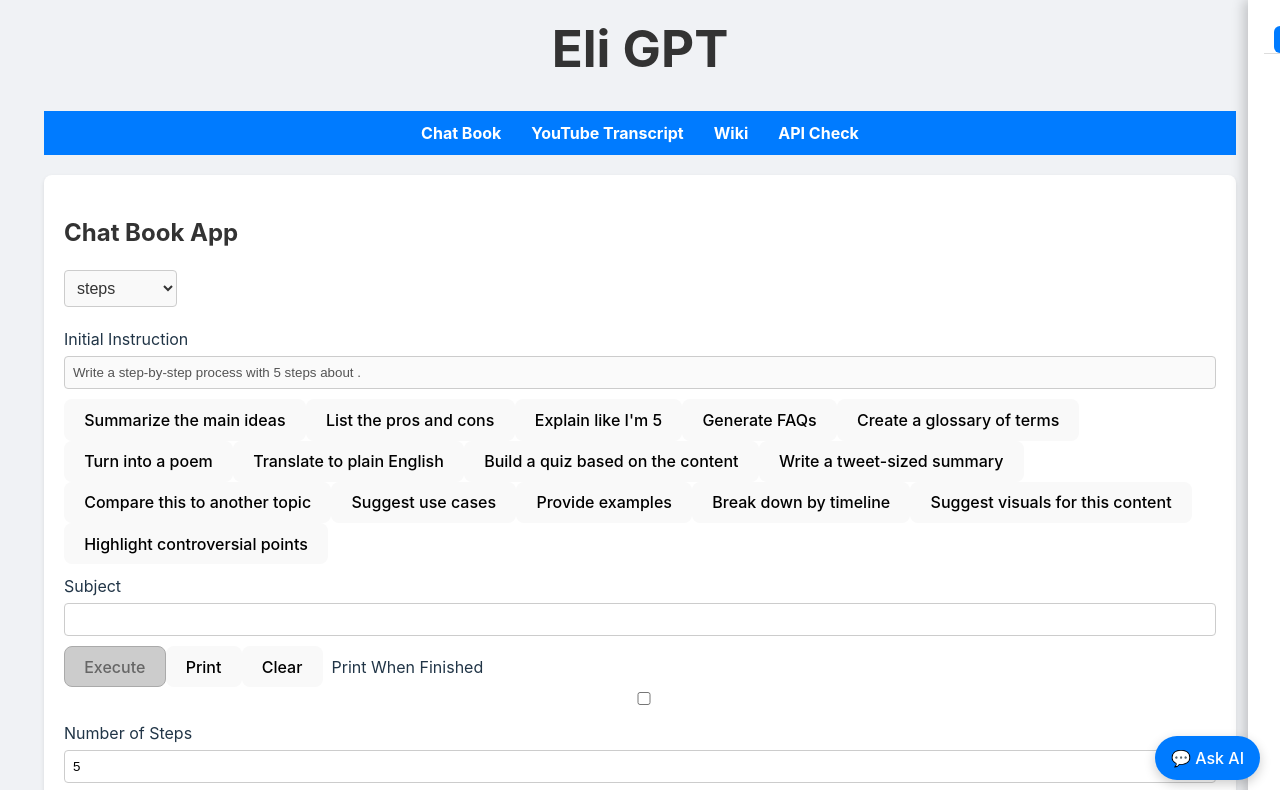
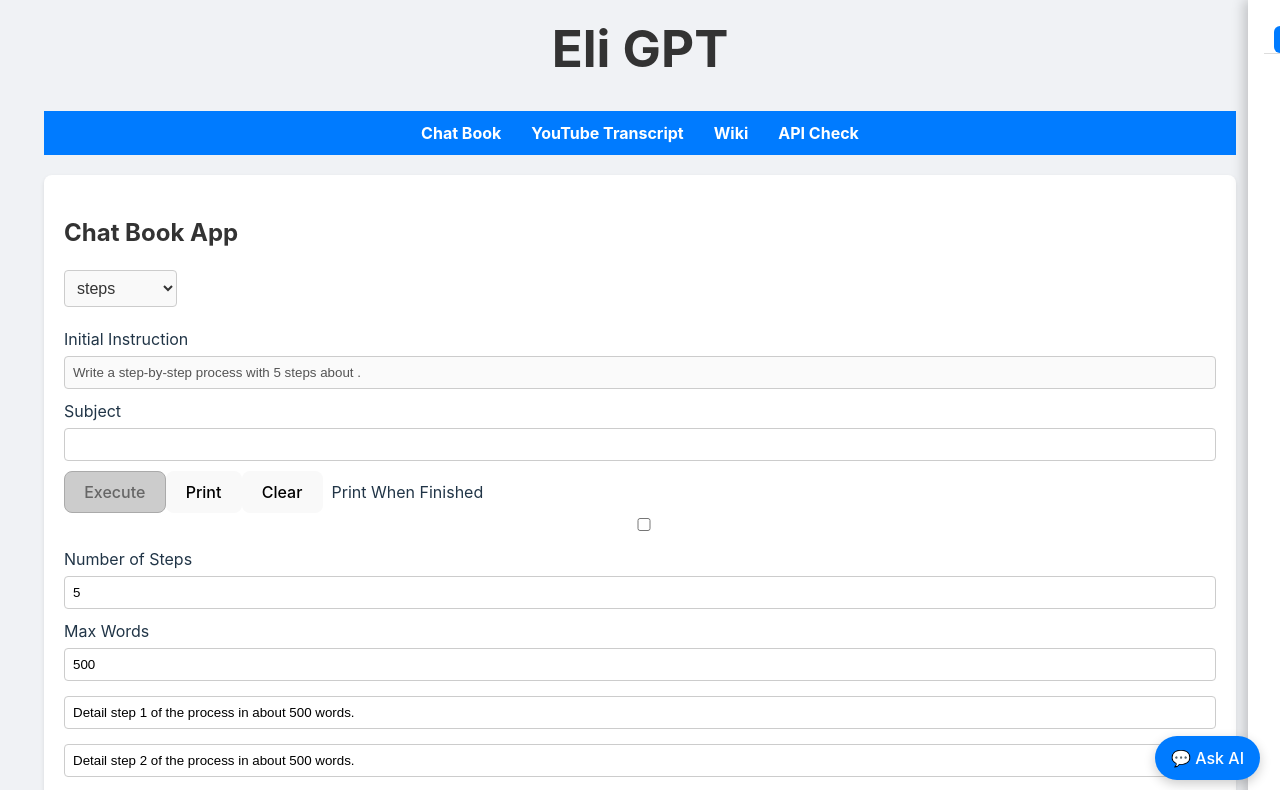
Before and after one commit to elijahred23/chat-book-site-api, a React (Vite) app: page /chatBook in a window 1280 px wide. Shown: the top 790 px of the page. Built offline with nearby package versions, Linux system fonts and the light colour scheme.

Commit message:
V-20: Removed unused buttons

```diff
--- a/src/ChatBookApp.jsx
+++ b/src/ChatBookApp.jsx
@@ -29,21 +29,6 @@ const getValuesInLocalStorage = () => {
 }
 
 const promptSuggestions = [
-    "Summarize the main ideas",
-    "List the pros and cons",
-    "Explain like I'm 5",
-    "Generate FAQs",
-    "Create a glossary of terms",
-    "Turn into a poem",
-    "Translate to plain English",
-    "Build a quiz based on the content",
-    "Write a tweet-sized summary",
-    "Compare this to another topic",
-    "Suggest use cases",
-    "Provide examples",
-    "Break down by timeline",
-    "Suggest visuals for this content",
-    "Highlight controversial points"
 ];
 
 export default function ChatBookApp() {
--- a/src/ChatGPT.jsx
+++ b/src/ChatGPT.jsx
@@ -21,15 +21,10 @@ function GptPromptComponent({ selectedText }) {
 
     const promptSuggestions = [
         "Summarize this text",
-        "Explain like I'm 5",
-        "Give pros and cons",
-        "Translate this",
+        "Elaborate on this",
+        "Explain simply",
         "List 5 key points",
-        "Turn this into a poem",
-        "Make a quiz",
-        "Give a metaphor",
         "Add historical context",
-        "Create a fun fact"
     ];
 
     const handleInputChange = (event) => setPrompt(event.target.value);
--- a/src/YouTubeTranscript.jsx
+++ b/src/YouTubeTranscript.jsx
@@ -127,20 +127,9 @@ export default function YouTubeTranscript() {
     const promptSuggestions = [
         "Summarize this video",
         "Explain in simple terms",
-        "Generate quiz questions",
         "Extract key takeaways",
-        "List important timestamps",
-        "Translate to Spanish",
-        "Create a LinkedIn post",
-        "Turn into a blog post",
-        "Generate a tweet thread",
-        "Highlight controversial points",
         "Identify the speaker's main arguments",
-        "Write a YouTube video description",
         "Create flashcards",
-        "Generate a study guide",
-        "Explain with an analogy",
-        "Turn into a podcast script",
     ];
 
     return (
```
